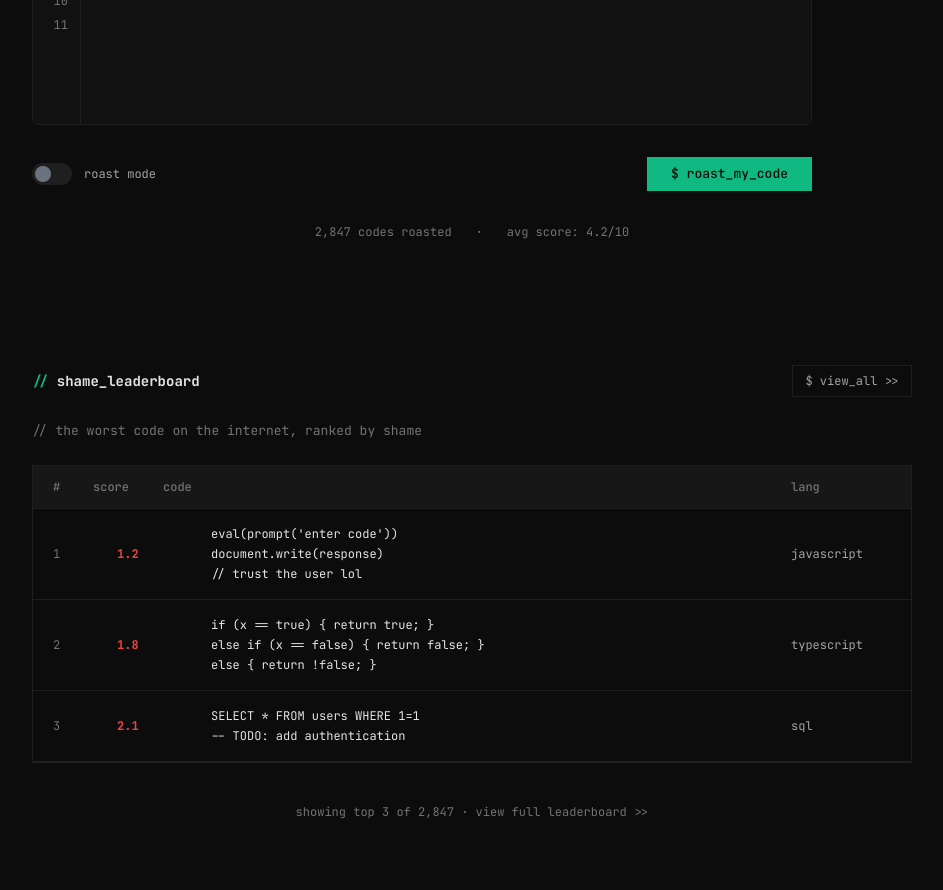
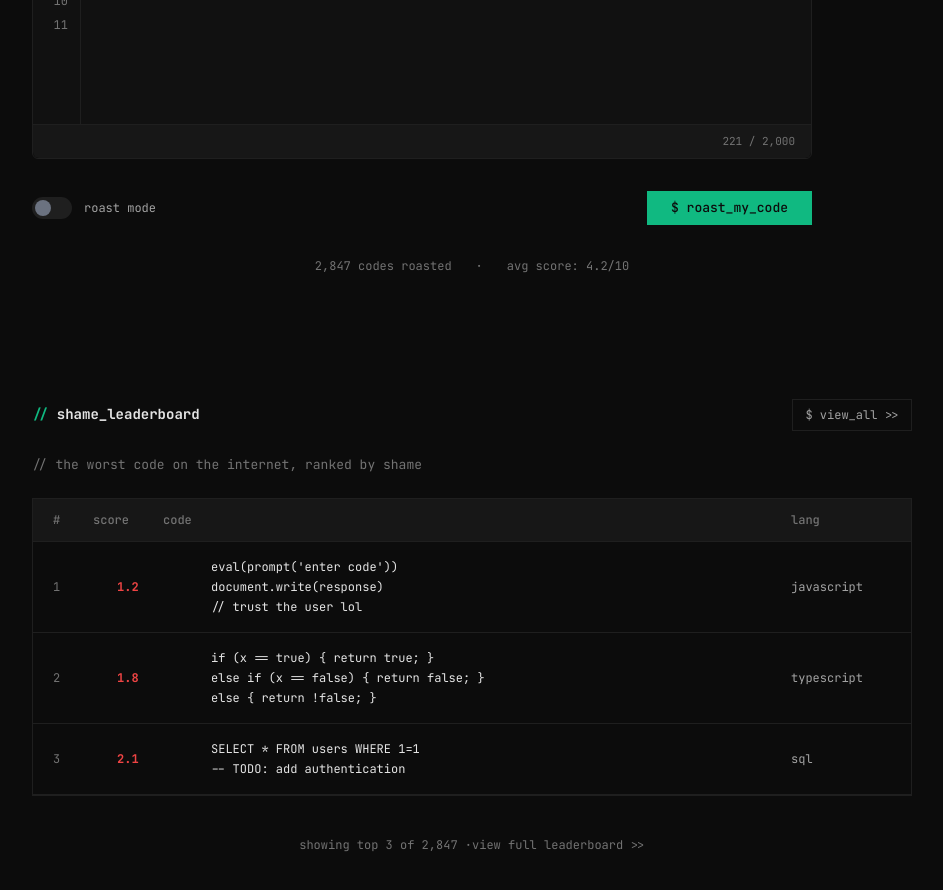
Before and after one commit to marcosvinirocha/devroast, a Next.js app: page / in a window 1280 px wide. Shown: the part 480-1370 px from the top of the page, without its empty margins (168-1111 px from the left). Built offline with nearby package versions, Linux system fonts and the light colour scheme.

Commit message:
feat: add code character limit with counter and submit disable

```diff
--- a/src/app/page.tsx
+++ b/src/app/page.tsx
@@ -1,5 +1,6 @@
 "use client";
 
+import Link from "next/link";
 import { useState } from "react";
 import { CodeEditor } from "@/components/code-editor";
 import { Button } from "@/components/ui/button";
@@ -84,7 +85,8 @@ function LeaderboardRow({
 
 export default function Home() {
   const [code, setCode] = useState(sampleCode);
-  const hasCode = code.trim().length > 0;
+  const [limitExceeded, setLimitExceeded] = useState(false);
+  const hasCode = code.trim().length > 0 && !limitExceeded;
 
   return (
     <div className="min-h-screen bg-bg-page">
@@ -111,6 +113,7 @@ export default function Home() {
           <CodeEditor
             value={code}
             onChange={(e) => setCode(e.target.value)}
+            onLimitExceeded={(exceeded) => setLimitExceeded(exceeded)}
             className="w-full max-w-[780px]"
           />
         </section>
@@ -140,12 +143,12 @@ export default function Home() {
                 shame_leaderboard
               </span>
             </div>
-            <a
+            <Link
               href="/leaderboard"
               className="text-[12px] font-mono text-text-secondary enabled:hover:text-text-primary transition-colors cursor-pointer border border-border-primary bg-transparent px-3 py-1.5"
             >
               $ view_all &gt;&gt;
-            </a>
+            </Link>
           </div>
 
           <span className="text-[13px] font-mono text-text-tertiary">
@@ -174,7 +177,13 @@ export default function Home() {
           </div>
 
           <div className="flex justify-center py-4 text-[12px] font-mono text-text-tertiary">
-            showing top 3 of 2,847 · view full leaderboard &gt;&gt;
+            showing top 3 of 2,847 ·{" "}
+            <Link
+              href="/leaderboard"
+              className="hover:text-text-primary transition-colors"
+            >
+              view full leaderboard &gt;&gt;
+            </Link>
           </div>
         </section>
 
--- a/src/components/code-editor.tsx
+++ b/src/components/code-editor.tsx
@@ -50,8 +50,10 @@ export interface CodeEditorProps {
   value?: string;
   language?: string;
   readOnly?: boolean;
+  maxLength?: number;
   onLanguageDetected?: (language: string) => void;
   onChange?: (e: React.ChangeEvent<HTMLTextAreaElement>) => void;
+  onLimitExceeded?: (exceeded: boolean) => void;
   className?: string;
   children?: React.ReactNode;
 }
@@ -144,6 +146,52 @@ export const CodeEditorBody = forwardRef<HTMLDivElement, CodeEditorBodyProps>(
   },
 );
 CodeEditorBody.displayName = "CodeEditorBody";
+
+const codeEditorFooterVariants = tv({
+  base: "flex items-center justify-end px-3 md:px-4 py-1.5 md:py-2 border-t border-border-primary bg-bg-surface rounded-b-md",
+});
+
+export interface CodeEditorFooterProps extends HTMLAttributes<HTMLDivElement> {
+  currentLength: number;
+  maxLength: number;
+}
+
+export const CodeEditorFooter = forwardRef<
+  HTMLDivElement,
+  CodeEditorFooterProps
+>(({ className, currentLength, maxLength, ...props }, ref) => {
+  const isExceeded = currentLength > maxLength;
+
+  return (
+    <div
+      ref={ref}
+      className={codeEditorFooterVariants({ className })}
+      {...props}
+    >
+      <span
+        className={tv({
+          base: "font-mono text-[10px] md:text-[11px]",
+          variants: {
+            color: {
+              normal: "text-text-tertiary",
+              warning: "text-accent-amber",
+              error: "text-accent-red",
+            },
+          },
+        })({
+          color: isExceeded
+            ? "error"
+            : currentLength > maxLength * 0.9
+              ? "warning"
+              : "normal",
+        })}
+      >
+        {currentLength.toLocaleString()} / {maxLength.toLocaleString()}
+      </span>
+    </div>
+  );
+});
+CodeEditorFooter.displayName = "CodeEditorFooter";
 
 const codeEditorLineNumbersVariants = tv({
   base: "flex flex-col gap-1.5 py-2 md:py-3 pr-2 md:pr-3 pl-3 md:pl-4 border-r border-border-primary text-right font-mono text-[11px] md:text-[12px] text-text-tertiary min-w-8 md:min-w-12 overflow-hidden",
@@ -271,8 +319,10 @@ export const CodeEditor = forwardRef<HTMLDivElement, CodeEditorProps>(
       className,
       language: fixedLanguage,
       readOnly = false,
+      maxLength = 2000,
       onLanguageDetected,
       onChange,
+      onLimitExceeded,
       ...props
     },
     ref,
@@ -299,6 +349,10 @@ export const CodeEditor = forwardRef<HTMLDivElement, CodeEditorProps>(
     useEffect(() => {
       setSelectedLanguage(fixedLanguage || "auto-detect");
     }, [fixedLanguage]);
+
+    useEffect(() => {
+      onLimitExceeded?.(code.length > maxLength);
+    }, [code.length, maxLength, onLimitExceeded]);
 
     useEffect(() => {
       if (code.trim().length === 0) {
@@ -371,6 +425,9 @@ export const CodeEditor = forwardRef<HTMLDivElement, CodeEditorProps>(
             <SyntaxHighlightedContent code={code} language={activeLanguage} />
           )}
         </CodeEditorBody>
+        {!readOnly && (
+          <CodeEditorFooter currentLength={code.length} maxLength={maxLength} />
+        )}
       </CodeEditorRoot>
     );
   },
```
